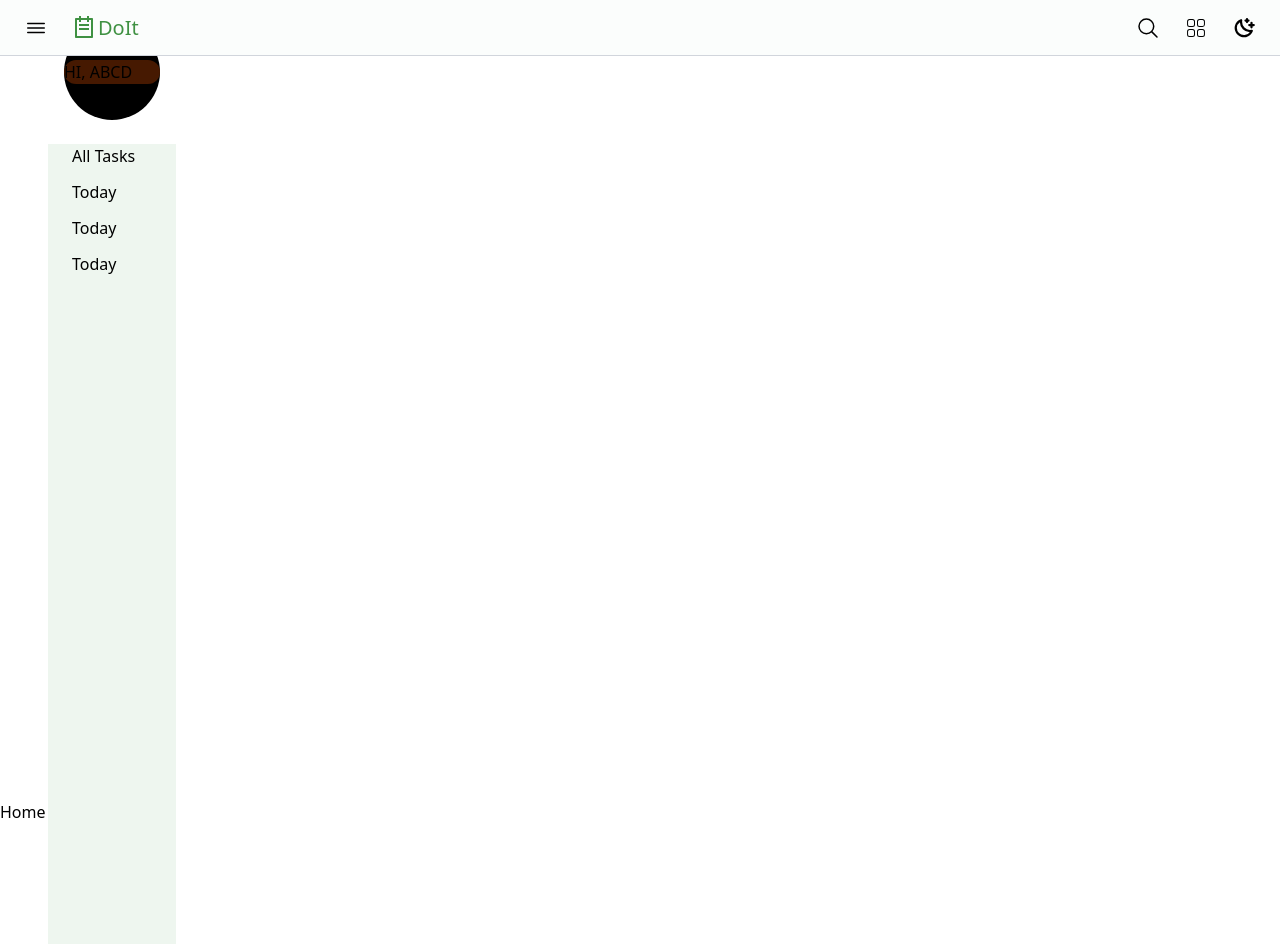
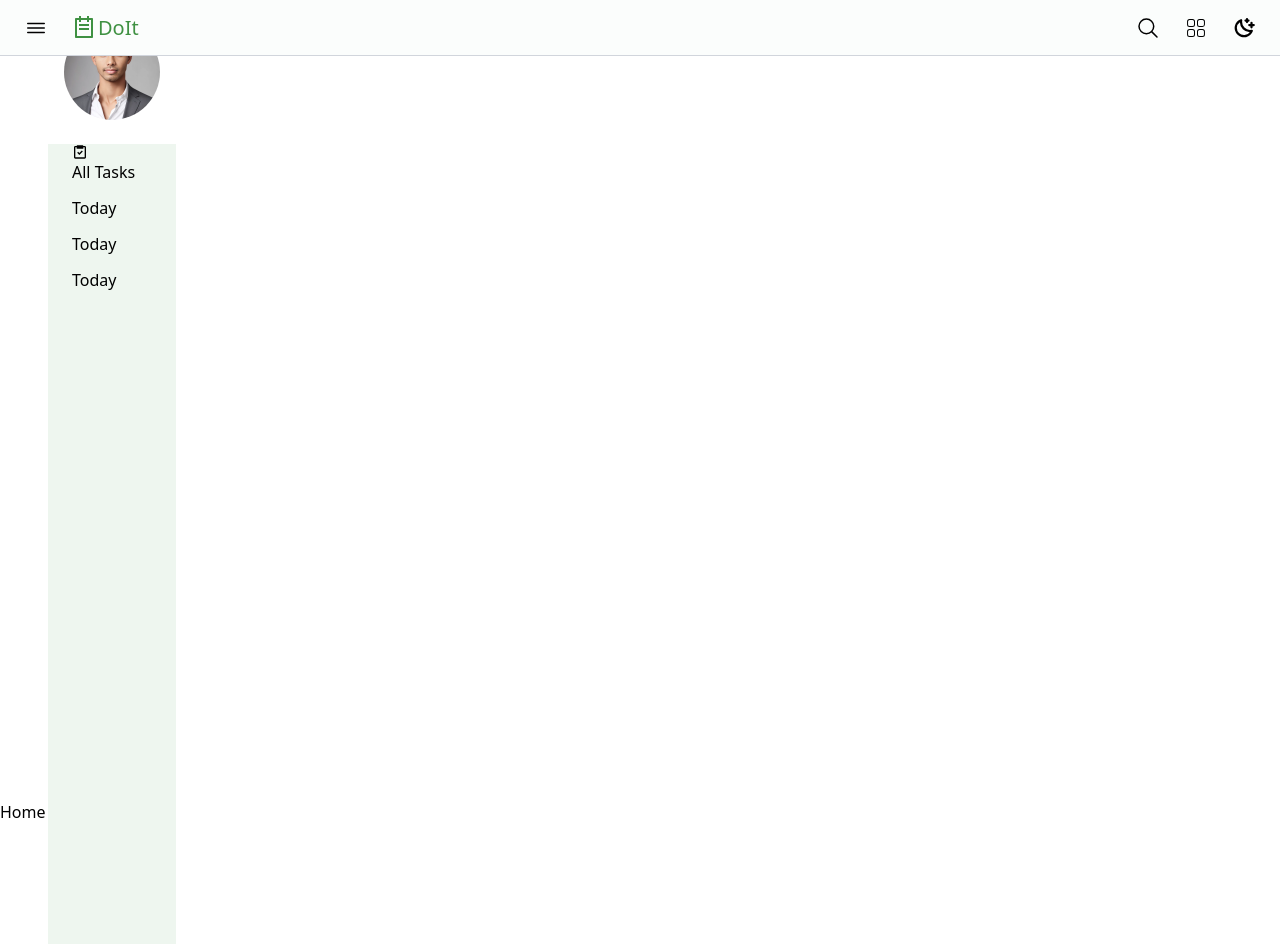
Before and after one commit to prashantkumarpro/DoIt, a React (Vite) app: page / in a window 1280 px wide. Built offline with nearby package versions, Linux system fonts and the light colour scheme.

Commit message:
some changed

```diff
--- a/src/component/SideNav.jsx
+++ b/src/component/SideNav.jsx
@@ -1,18 +1,27 @@
 import React from 'react'
 import { NavLink } from 'react-router'
+import profilePic from '../assets/profile.jpg'
+import { BiTask } from 'react-icons/bi'
 
 const SideNav = () => {
   return (
-    <aside className='w-56 h-screen px-6 py-6'>
-      <div className='part1 size-24 bg-black rounded-full flex items-center justify-center m-auto'>
-        <figure className='w-24 bg-amber-950 rounded-full'>
-          <figcaption>HI, ABCD</figcaption>
+    <aside className='w-56 h-screen px-6 py-6 '>
+      <div className='part1 size-24 rounded-full flex items-center justify-center m-auto'>
+        <figure className='w-28 rounded-full'>
+          <img
+            src={profilePic}
+            alt='user profile pic'
+            className='size-full rounded-full block m-auto object-fit'
+          />
         </figure>
       </div>
       <ul className='mt-6 mx-6 px-6 h-screen flex flex-col gap-3 bg-[#EEF6EF]'>
         <li>
           {' '}
-          <NavLink to='/'>All Tasks</NavLink>{' '}
+          <NavLink to='/'>
+            {' '}
+            <BiTask /> All Tasks
+          </NavLink>{' '}
         </li>
         <li>
           {' '}
```
Also changed, not shown: src/assets/profile.jpg (added).
